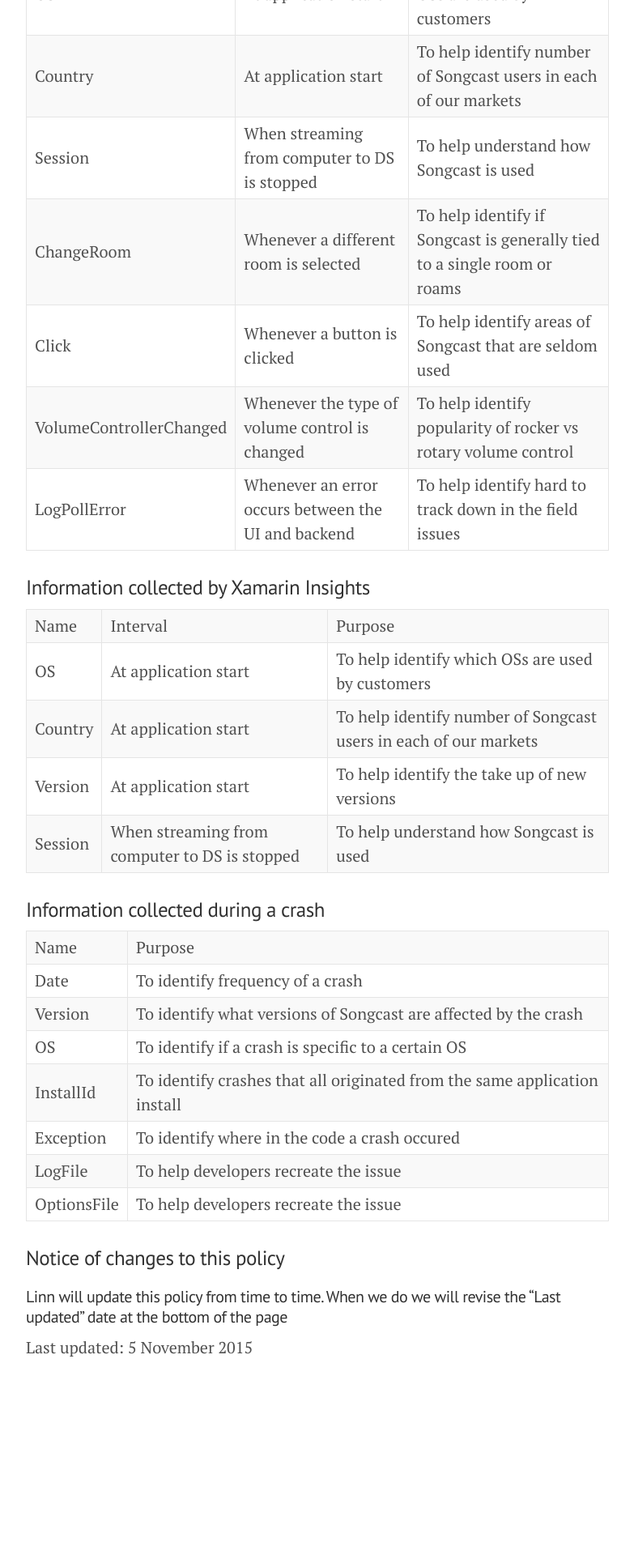
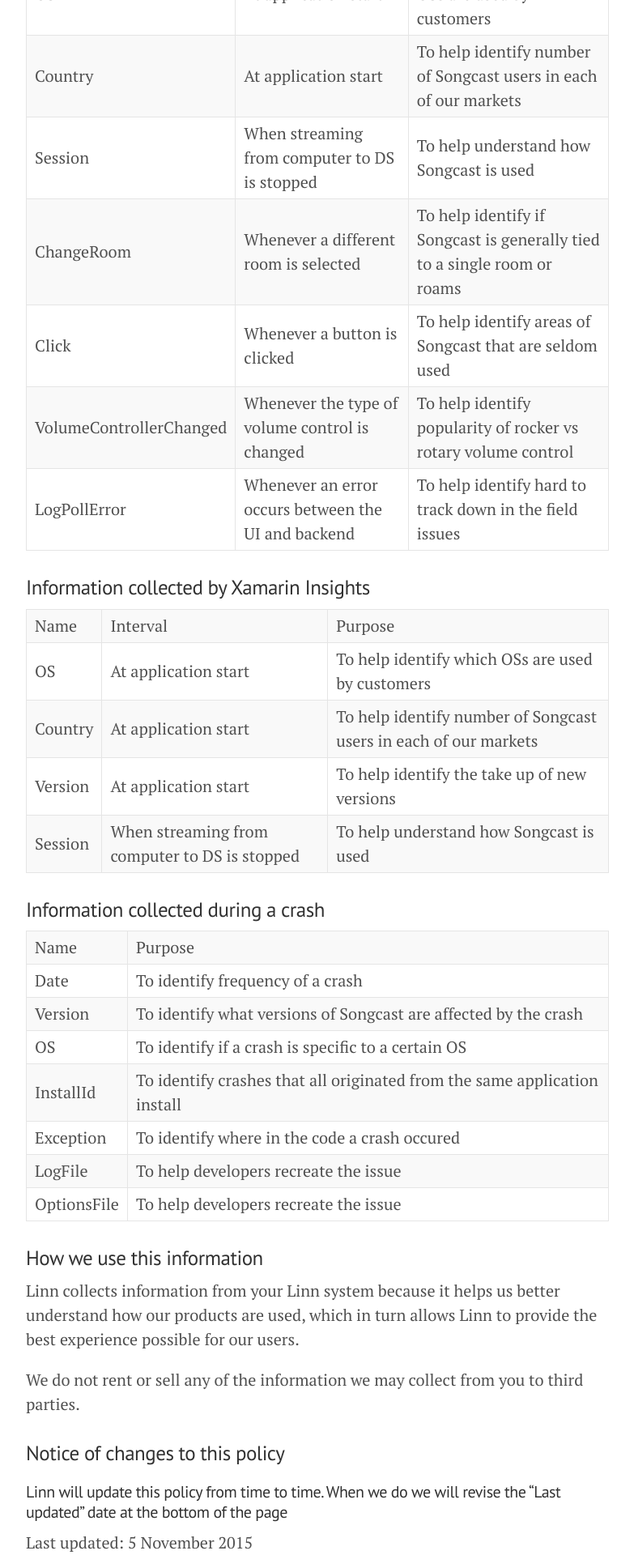
Before and after one commit to linn/songcast.site, a Jekyll site: the page built from privacy.md, in a window 1280 px wide. Shown: the part 671-2591 px from the top of the page at 81% size, without its empty margins (248-1031 px from the left). Built offline with Jekyll 4.4.1, drawn with Linux system fonts in a browser that asks for light colours.

Commit message:
Update privacy.md

```diff
--- a/privacy.md
+++ b/privacy.md
@@ -41,6 +41,11 @@ Songcast collects annonymous usage data using the Google Analytics and Xamarin I
 | LogFile | To help developers recreate the issue
 | OptionsFile | To help developers recreate the issue
 
+### How we use this information
+
+Linn collects information from your Linn system because it helps us better understand how our products are used, which in turn allows Linn to provide the best experience possible for our users.
+
+We do not rent or sell any of the information we may collect from you to third parties.
 
 ### Notice of changes to this policy
 
```
